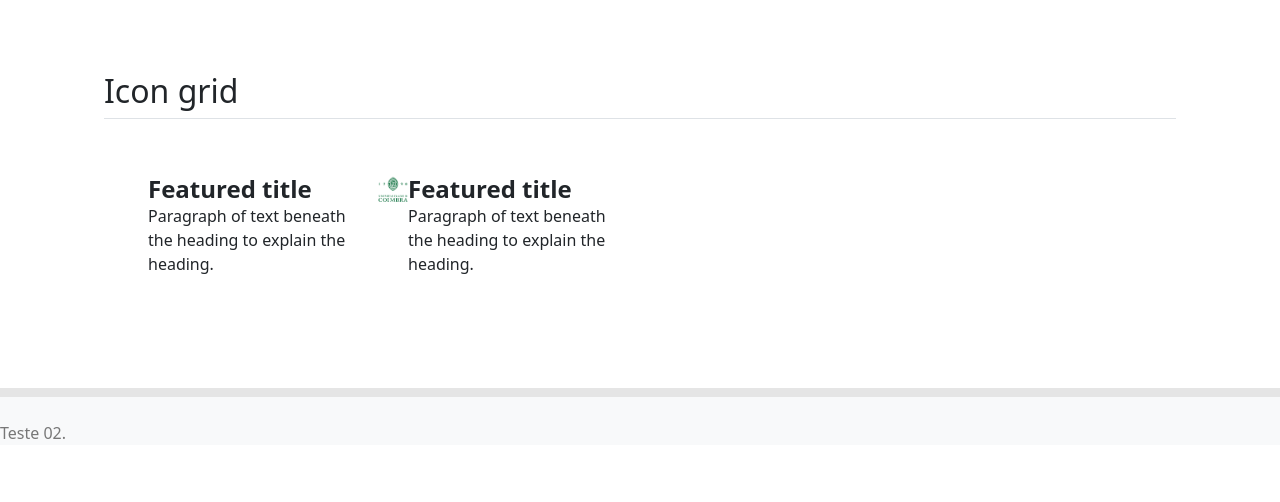
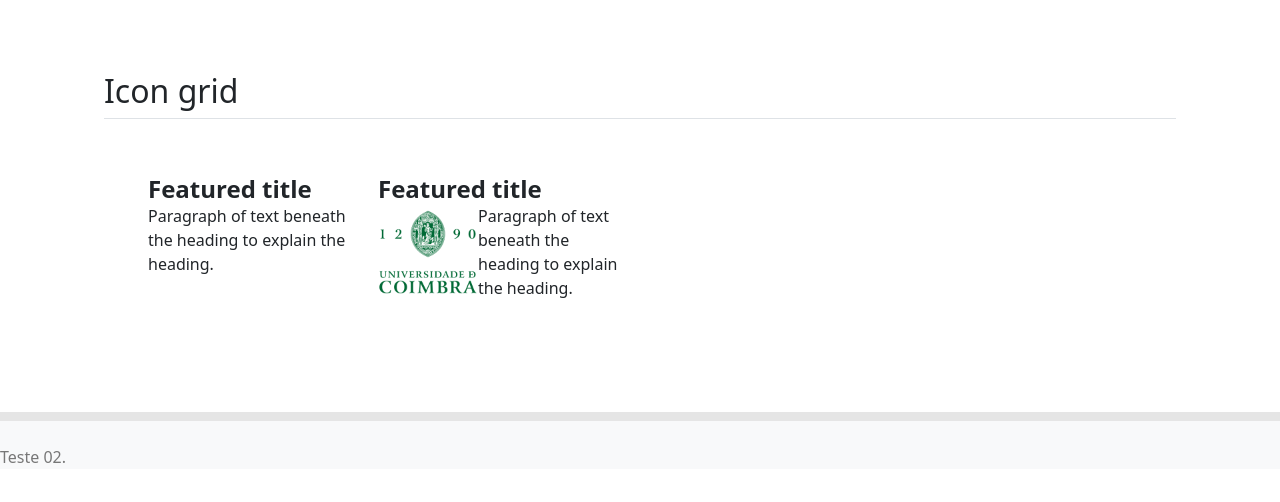
Before and after one commit to ricardomar/ricardomar.github.io, a Jekyll site: the page teste.html, which Jekyll copies as it is, in a window 1280 px wide. Shown: the top 502 px of the page. Built offline with Jekyll 4.4.1, drawn with Linux system fonts in a browser that asks for light colours.

Commit message:
Update teste.html

```diff
--- a/teste.html
+++ b/teste.html
@@ -22,9 +22,9 @@
         </div>
       </div>
       <div class="col d-flex align-items-start">
-        <img src="https://rmartins.net/myFiles/universidade-de-coimbra-logo.png" class="rounded float-start" width="30px" height="30px"></img>
         <div>
           <h4 class="fw-bold mb-0">Featured title</h4>
+		  <img src="https://rmartins.net/myFiles/universidade-de-coimbra-logo.png" class="rounded float-start" width="100px" height="100px"></img>
           <p>Paragraph of text beneath the heading to explain the heading.</p>
         </div>
       </div>
@@ -32,7 +32,7 @@
    </div>
 
 <footer class="footer bg-light">
-<p><a hef="">Teste</a> 02.<p>
+<p><a hef="#">Teste</a> 02.<p>
 </footer>
 </body>
 </html>
```
